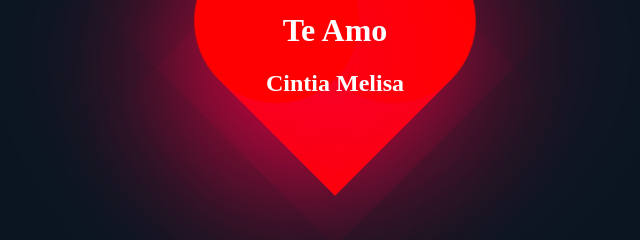
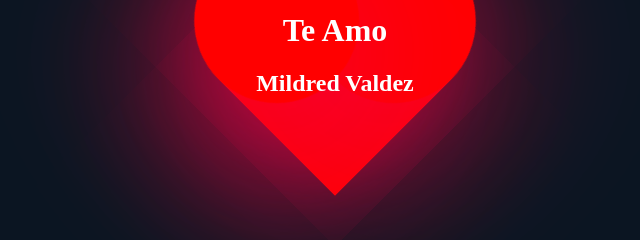
Before and after one commit to Alejandro-Duenas2005/coraz-n-palpitando, a plain HTML site: page corazon palpitando.html in a window 1280 px wide. Shown: the part 321-561 px from the top of the page, 305-945 px from the left. Drawn offline with Linux system fonts and the light colour scheme.

Commit message:
Update corazon palpitando.html

```diff
--- a/corazon palpitando.html
+++ b/corazon palpitando.html
@@ -75,7 +75,7 @@ h2 { color : white
 <body>
     <div class="heart"></div>
 
-    <div class="contenido"><h1>Te Amo</h1><h2>Cintia Melisa</h2></div>
+    <div class="contenido"><h1>Te Amo</h1><h2>Mildred Valdez</h2></div>
 
 
 
```
